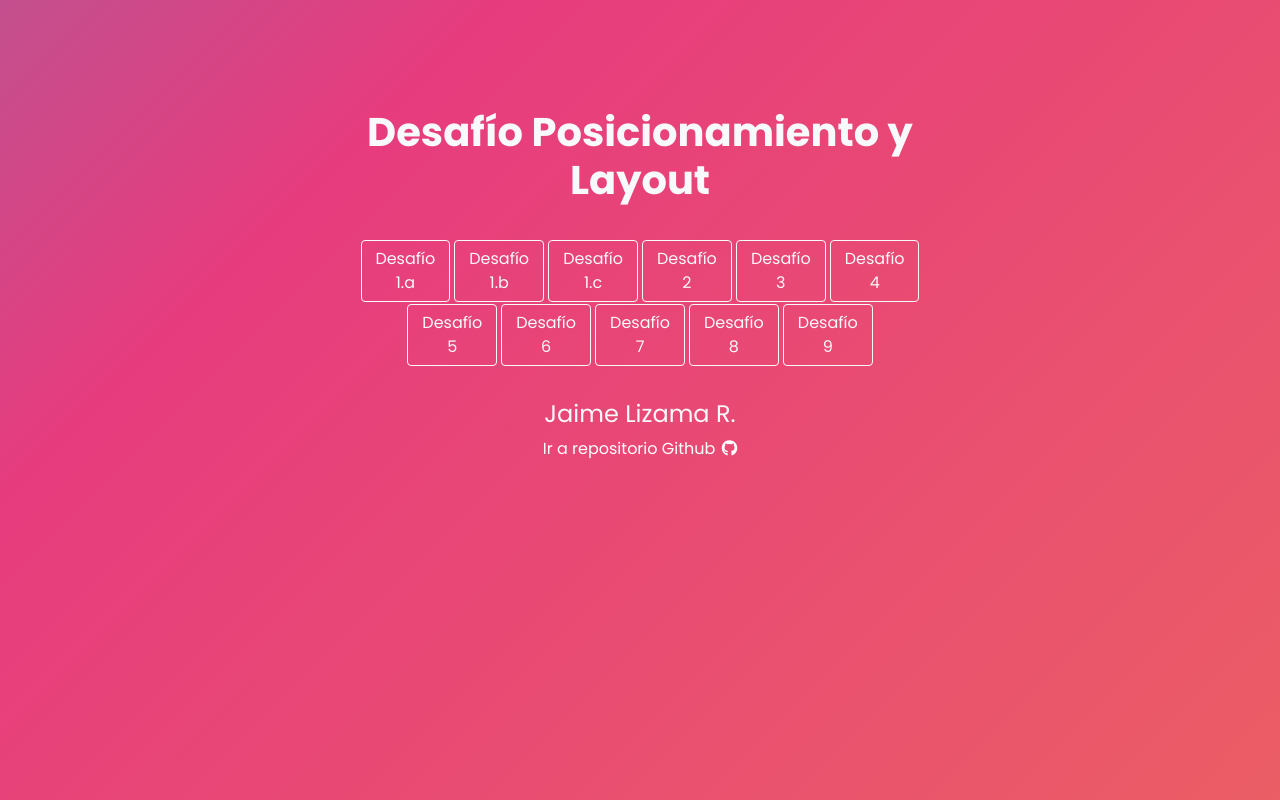
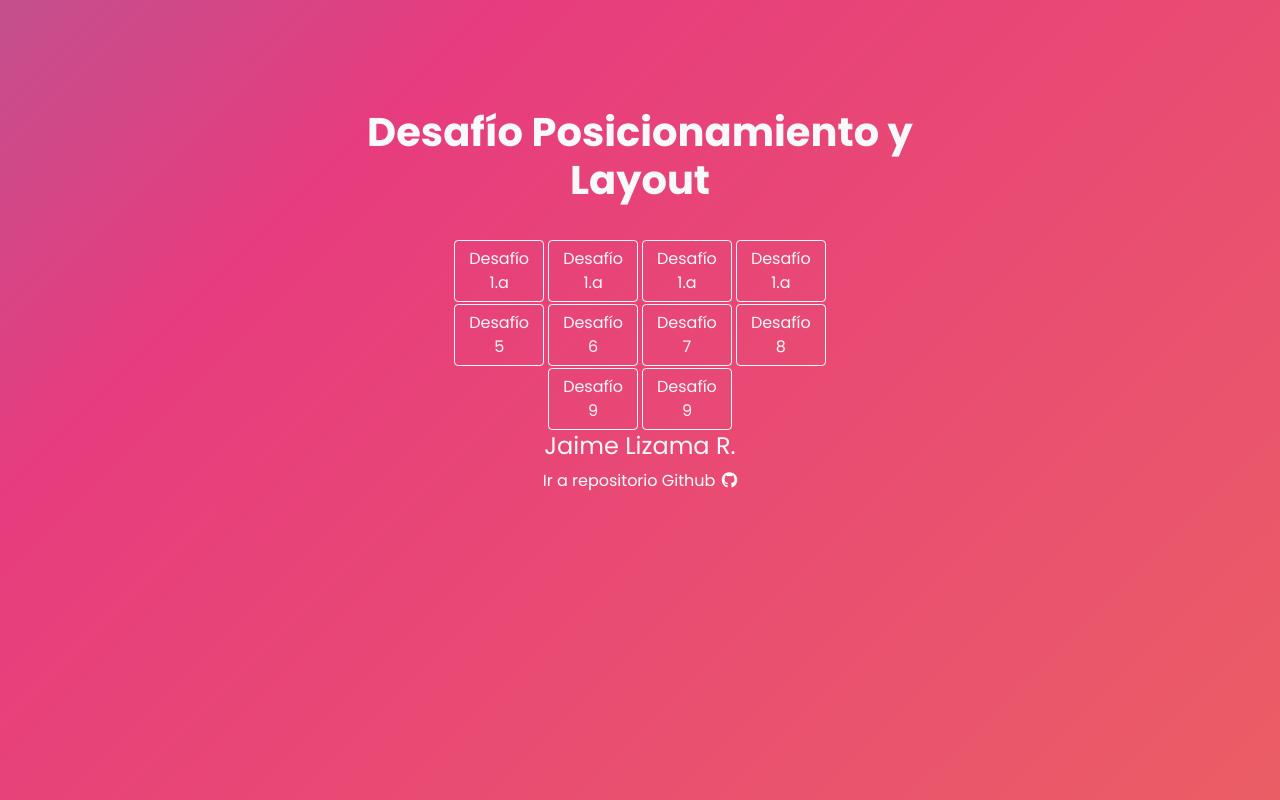
Before and after one commit to jaimelizama/posicionamiento-layout, a plain HTML site: page index.html in a window 1280 px wide. Drawn offline with nearby package versions, Linux system fonts and the light colour scheme.

Commit message:
Alineación de Botones
Agregar filas de botones para vista celular

```diff
--- a/assets/css/style.css
+++ b/assets/css/style.css
@@ -46,8 +46,15 @@ section {
   width: 100%;
 }
 
+.botones-fila3 {
+  position: absolute;
+  top: 46%;
+  width: 100%;
+}
+
 .boton-fila1,
-.boton-fila2 {
+.boton-fila2,
+.boton-fila3 {
   display: inline-block;
   width: 7%;
 }
@@ -55,15 +62,22 @@ section {
 /*Para cambiar el ancho en pantallas pequeñas*/
 @media screen and (max-width: 768px) {
   .boton-fila1,
-  .boton-fila2 {
+  .boton-fila2,
+  .boton-fila3 {
     display: inline-block;
-    width: 15%;
+    width: 20%;
+  }
+}
+
+@media screen and (max-width: 768px) {
+  .btn {
+    height: 60px;
   }
 }
 
 .alumno {
   position: absolute;
-  top: 50%;
+  top: 54%;
   width: 100%;
 }
 
--- a/index.html
+++ b/index.html
@@ -47,46 +47,28 @@
         <div class="boton-fila1">
           <a
             class="btn btn-outline-light"
-            href="./Desafio_1_(b).html"
+            href="./Desafio_1_(a).html"
             target="_blank"
             role="button"
-            >Desafío 1.b</a
+            >Desafío 1.a</a
           >
         </div>
         <div class="boton-fila1">
           <a
             class="btn btn-outline-light"
-            href="./Desafio_1_(c).html"
+            href="./Desafio_1_(a).html"
             target="_blank"
             role="button"
-            >Desafío 1.c</a
+            >Desafío 1.a</a
           >
         </div>
         <div class="boton-fila1">
           <a
             class="btn btn-outline-light"
-            href="./Desafio_2.html"
+            href="./Desafio_1_(a).html"
             target="_blank"
             role="button"
-            >Desafío 2</a
-          >
-        </div>
-        <div class="boton-fila1">
-          <a
-            class="btn btn-outline-light"
-            href="./Desafio_3.html"
-            target="_blank"
-            role="button"
-            >Desafío 3</a
-          >
-        </div>
-        <div class="boton-fila1">
-          <a
-            class="btn btn-outline-light"
-            href="./Desafio_4.html"
-            target="_blank"
-            role="button"
-            >Desafío 4</a
+            >Desafío 1.a</a
           >
         </div>
       </div>
@@ -129,7 +111,20 @@
             >Desafío 8</a
           >
         </div>
-        <div class="boton-fila2">
+      </div>
+
+      <div class="botones-fila3 text-center">
+        <!--Creación de Contenedor para luego alinear los botones-->
+        <div class="boton-fila3">
+          <a
+            class="btn btn-outline-light"
+            href="./Desafio_9.html"
+            target="_blank"
+            role="button"
+            >Desafío 9</a
+          >
+        </div>
+        <div class="boton-fila3">
           <a
             class="btn btn-outline-light"
             href="./Desafio_9.html"
```
